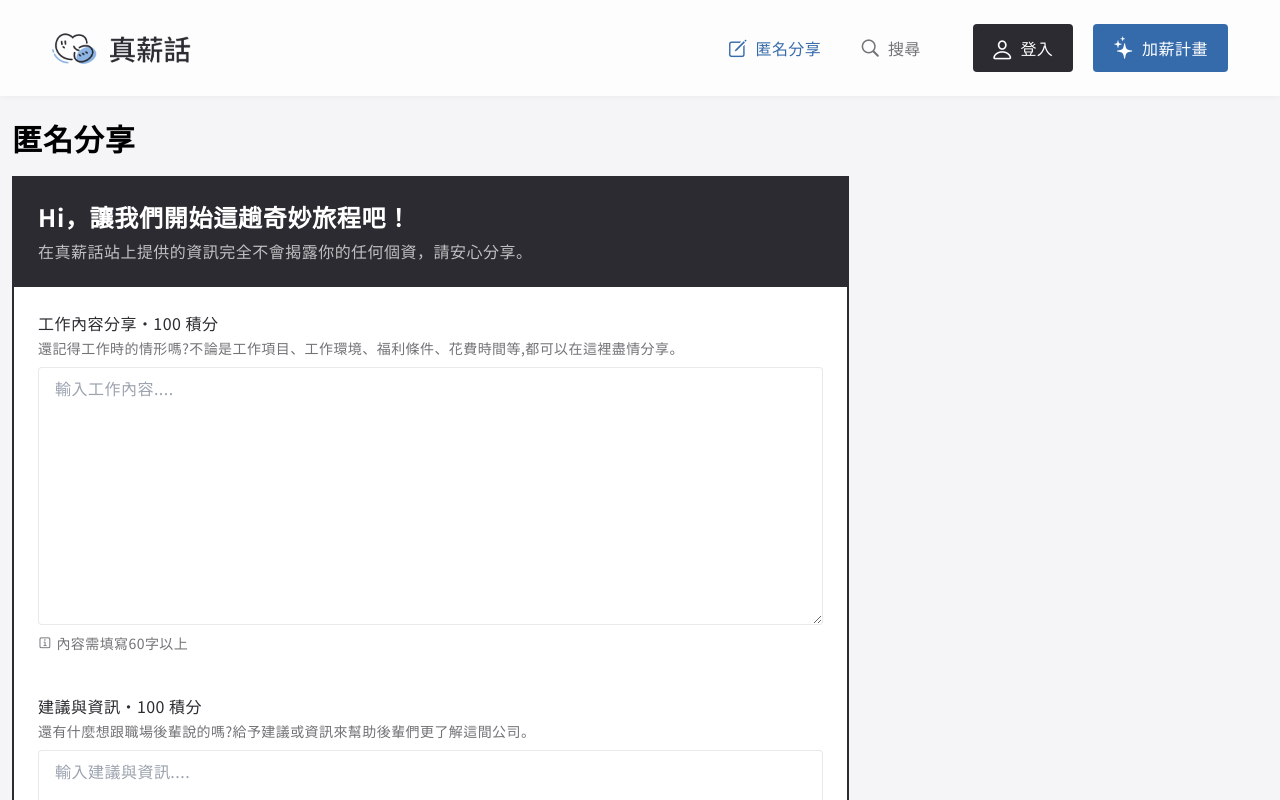
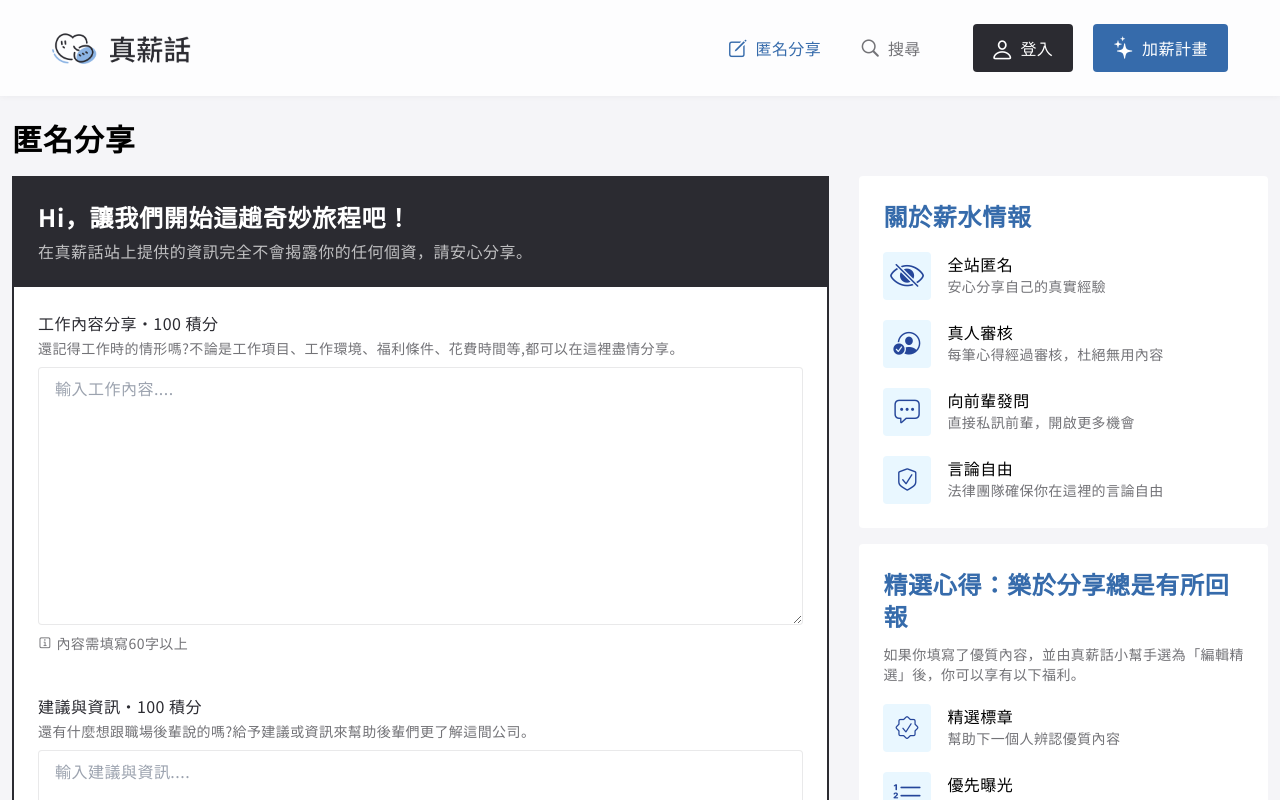
Before and after one commit to North-Cat/true-salary-story-client, a Nuxt app: page /sharemysalary in a window 1280 px wide. Shown: the top 800 px of the page. Built offline with nearby package versions, Linux system fonts and the light colour scheme.

Commit message:
style: 右邊側邊欄位

```diff
--- a/pages/sharemysalary.vue
+++ b/pages/sharemysalary.vue
@@ -83,11 +83,63 @@ const removeCustomTag = (tag: string) => {
 const onSubmit = () => {
   console.log(form)
 }
+
+// 右側邊欄
+const rightSideList = reactive([
+  {
+    title: '關於薪水情報',
+    description: '',
+    list: [
+      {
+        icon: 'icon-hide',
+        title: '全站匿名',
+        description: '安心分享自己的真實經驗',
+      },
+      {
+        icon: 'icon-person-checked',
+        title: '真人審核',
+        description: '每筆心得經過審核，杜絕無用內容',
+      },
+      {
+        icon: 'icon-message',
+        title: '向前輩發問',
+        description: '直接私訊前輩，開啟更多機會',
+      },
+      {
+        icon: 'icon-shield-checked',
+        title: '言論自由',
+        description: '法律團隊確保你在這裡的言論自由',
+      }
+    ]
+  },
+  {
+    title: '精選心得：樂於分享總是有所回報',
+    description: '如果你填寫了優質內容，並由真薪話小幫手選為「編輯精選」後，你可以享有以下福利。',
+    list: [
+      {
+        icon: 'icon-sparkle-checked',
+        title: '精選標章',
+        description: '幫助下一個人辨認優質內容',
+      },
+      {
+        icon: 'icon-list',
+        title: '優先曝光',
+        description: '讓薪水情報可以讓更多人看見',
+      },
+      {
+        icon: 'icon-star-circle',
+        title: '額外積分獎勵',
+        description: '額外獲得 200 積分',
+      },
+    ]
+  }
+])
 </script>
 <template>
   <section class="bg-gray sm:py-10 md:py-10 lg:py-20 max-[1920px]:overflow-x-hidden">
     <div class="sharemysalary container mx-auto sm:max-w-[350px] md:max-w-[600px] lg:max-w-7xl lg:mt-10">
       <h2 class="text-3xl mb-5">匿名分享</h2>
+      <div class="flex">
         <div class="lg:w-4/6 border-2 border-black-10 mt-20 md:mt-10 lg:mt-0 rounded-bl rounded-br">
           <div class="w-100 p-6 bg-black-10 text-white">
             <h4>{{ currentUser.displayName || 'Hi' }}，讓我們開始這趟奇妙旅程吧！</h4>
@@ -129,8 +181,8 @@ const onSubmit = () => {
 
               <!-- 在職狀況 -->
               <div class="mb-10">
-              <BaseFormRadio v-model="submitData.inService" :options="isServerOptions" label="在職狀況" input-name="isService"
-                isButtonStyle />
+                <BaseFormRadio v-model="submitData.inService" :options="isServerOptions" label="在職狀況"
+                  input-name="isService" isButtonStyle />
               </div>
 
               <!-- 工作城市 -->
@@ -148,8 +200,8 @@ const onSubmit = () => {
 
               <!-- 薪資情況 -->
               <div class="mb-10">
-              <BaseFormRadio v-model="salaryTypes" :options="salaryTypesOpions" label="薪資情況（新台幣）" input-name="salaryTypes"
-                description="輸入薪資資料，真薪話將為你自動計算年薪。" isButtonStyle />
+                <BaseFormRadio v-model="salaryTypes" :options="salaryTypesOpions" label="薪資情況（新台幣）"
+                  input-name="salaryTypes" description="輸入薪資資料，真薪話將為你自動計算年薪。" isButtonStyle />
                 <div class="mt-4">
                   <div class="pl-12">
                     <keep-alive>
@@ -167,8 +219,8 @@ const onSubmit = () => {
                       <template v-if="salaryTypes === 'daily'">
                         <div class="flex">
                           <div class="shrink w-full">
-                          <input v-model="salaryTypesField[salaryTypes].salary" type="text" name="salary" placeholder="日薪"
-                            class="w-full border border-black-1 rounded py-2 pl-4 pr-9">
+                            <input v-model="salaryTypesField[salaryTypes].salary" type="text" name="salary"
+                              placeholder="日薪" class="w-full border border-black-1 rounded py-2 pl-4 pr-9">
                           </div>
                           <div class="w-[48px] flex items-center justify-center px-5"><i
                               class="icomoon icon-cross text-black-6"></i>
@@ -188,8 +240,8 @@ const onSubmit = () => {
                       <template v-if="salaryTypes === 'hourly'">
                         <div class="flex">
                           <div class="shrink w-full">
-                          <input v-model="salaryTypesField[salaryTypes].salary" type="text" name="salary" placeholder="時薪"
-                            class="w-full border border-black-1 rounded py-2 pl-4 pr-9">
+                            <input v-model="salaryTypesField[salaryTypes].salary" type="text" name="salary"
+                              placeholder="時薪" class="w-full border border-black-1 rounded py-2 pl-4 pr-9">
                           </div>
                           <div class="w-[48px] flex items-center justify-center px-5"><i
                               class="icomoon icon-cross text-black-6"></i>
@@ -240,8 +292,8 @@ const onSubmit = () => {
                       <i class="icomoon icon-plus text-black-6 text-lg"></i>
                     </span>
                     <div class="shrink w-full">
-                    <input v-model="submitData.profitSharingBonus" type="text" name="profitSharingBonus" placeholder="獎金"
-                      class="w-full border border-black-1 rounded py-2 pl-4 pr-9">
+                      <input v-model="submitData.profitSharingBonus" type="text" name="profitSharingBonus"
+                        placeholder="獎金" class="w-full border border-black-1 rounded py-2 pl-4 pr-9">
                     </div>
                   </div>
                   <!-- 其他 -->
@@ -317,7 +369,8 @@ const onSubmit = () => {
                   <li v-for="(tagsItem, $index) in tagsOptions">
                     <input type="checkbox" class="peer appearance-none hidden w-0 shrink-0 mt-0.5 border-gray-200 rounded"
                       :id="`tagsItemGood-${$index}`" :value="tagsItem.value" v-model="submitData.tags">
-                  <label v-if="tagsItem.status === 'good'" :for="`tagsItemGood-${$index}`" :key="`tagsItemGood-${$index}`"
+                    <label v-if="tagsItem.status === 'good'" :for="`tagsItemGood-${$index}`"
+                      :key="`tagsItemGood-${$index}`"
                       class="cursor-pointer flex p-2 block text-blue bg-white border border-blue rounded text-sm mr-3 mb-3 peer-checked:text-white peer-checked:bg-blue">
                       <span class="text-sm">{{ tagsItem.text }}</span>
                     </label>
@@ -363,7 +416,23 @@ const onSubmit = () => {
             </div>
           </form>
         </div>
-      <div class="lg:w-2/6 lg:mr-[30px] lg:mt-0 md:mt-15">
+        <div class="lg:w-2/6 ml-[30px] lg:mt-0 md:mt-15">
+          <div v-for="rightSideBlock in rightSideList" class="mb-4 bg-white rounded p-6">
+            <h4 class="text-blue text-2xl" :class="{ 'mb-5': !rightSideBlock.description }">{{ rightSideBlock.title }}
+            </h4>
+            <p class="text-sm text-black-6 mt-3">{{ rightSideBlock.description }}</p>
+            <ul class="list-none">
+              <li v-for="blockItem in rightSideBlock.list" class="flex mt-5">
+                <span class="w-[48px] h-[48px] flex items-center justify-center bg-blue-light rounded mr-4"><i
+                    :class="`icomoon ${blockItem.icon} text-blue-dark text-2xl`"></i></span>
+                <div>
+                  <h5 class="text-base font-medium">{{ blockItem.title }}</h5>
+                  <p class="text-sm text-black-6">{{ blockItem.description }}</p>
+                </div>
+              </li>
+            </ul>
+          </div>
+        </div>
       </div>
     </div>
   </section>
```
Lines whose indentation alone changed are shown as unchanged.
